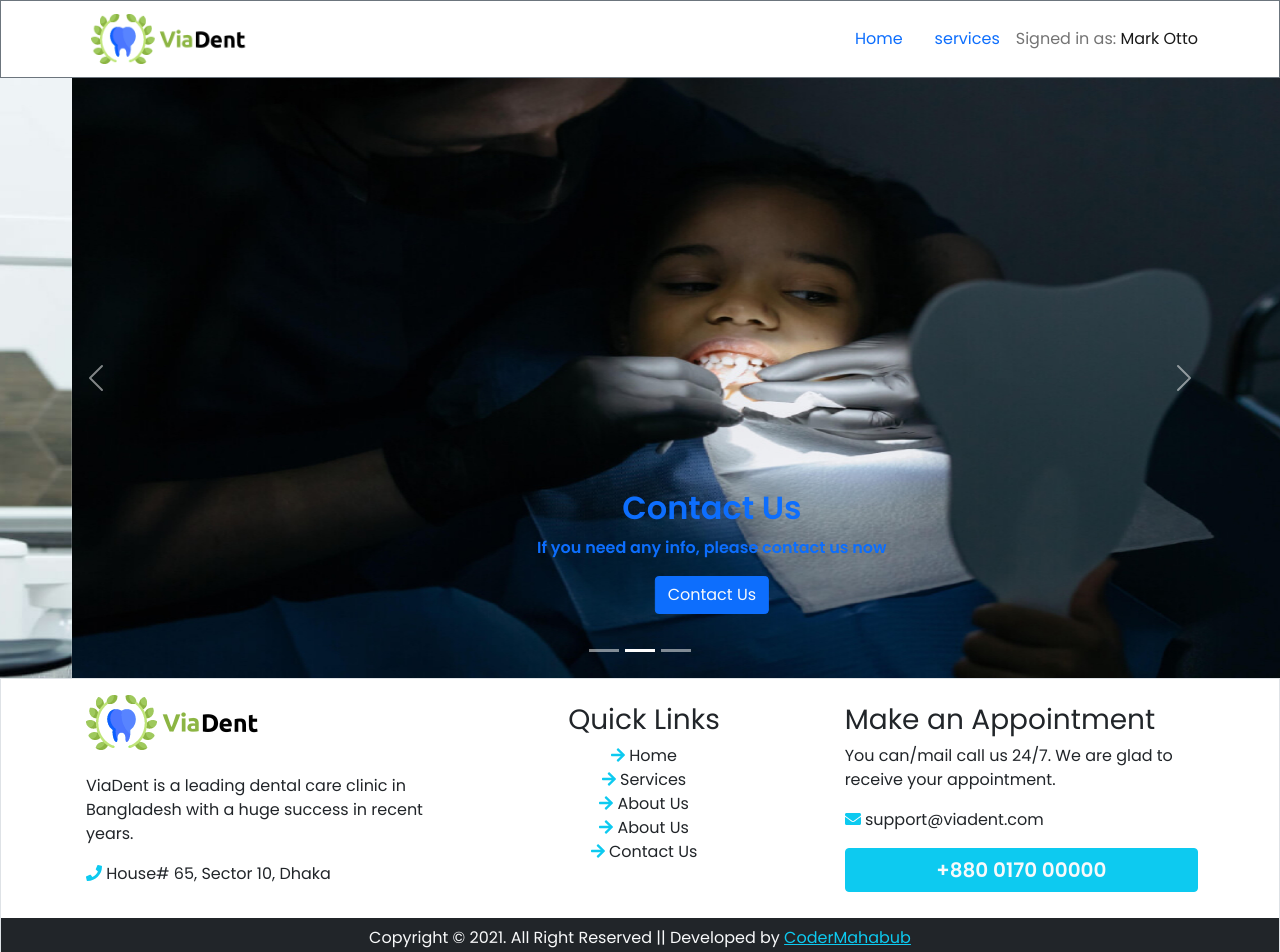
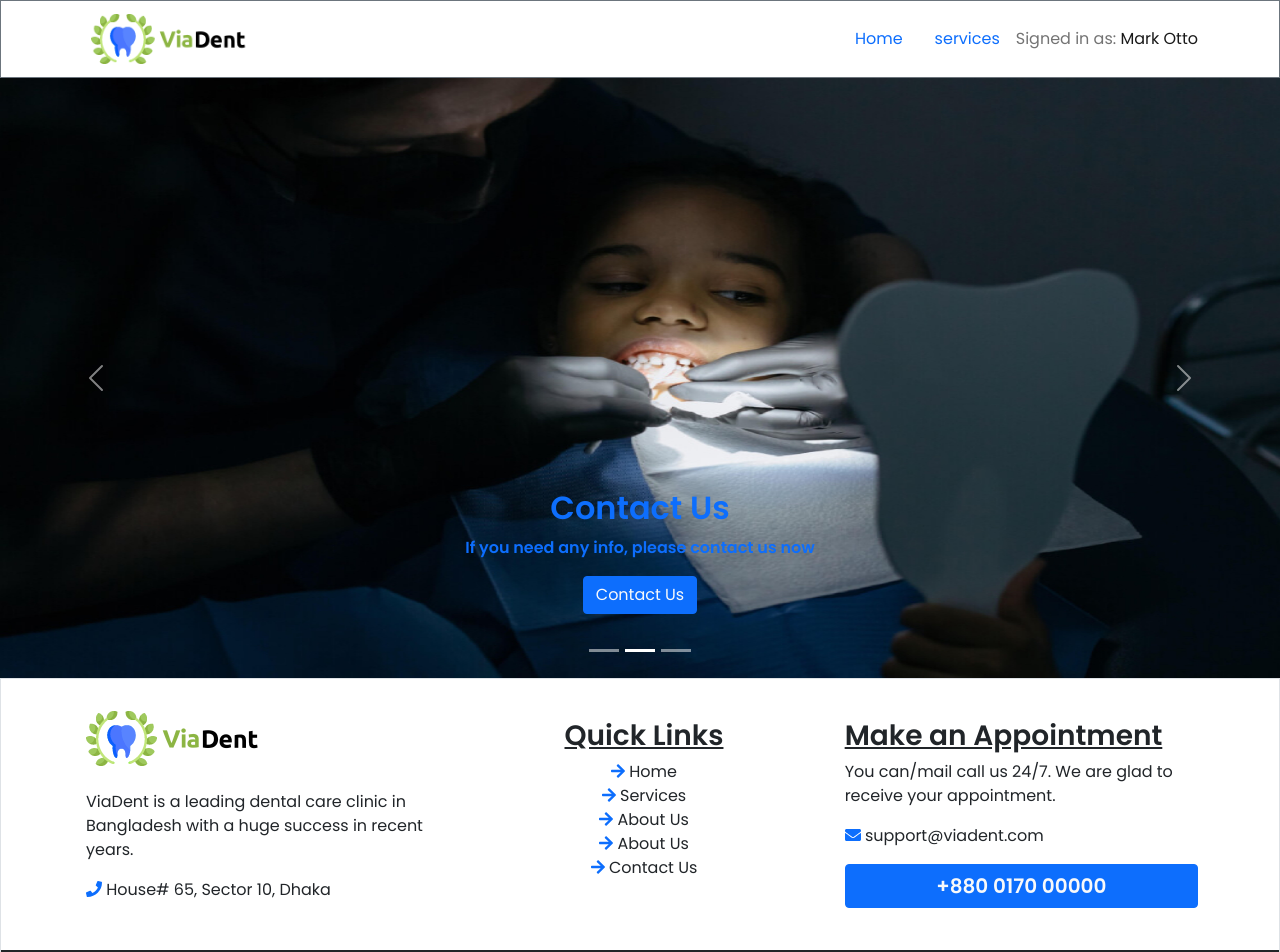
Before and after one commit to CoderMahabub/viadent-dental-clinic, a React (Create React App) app: page /home in a window 1280 px wide. Shown: the top 952 px of the page. Built offline with nearby package versions, Linux system fonts and the light colour scheme.

Commit message:
Footer Retouched

```diff
--- a/src/components/Footer/Footer.js
+++ b/src/components/Footer/Footer.js
@@ -12,29 +12,29 @@
     return (
         <div className="border">
             <Container>
-                <Row>
+                <Row className="py-3">
                     <Col className="text-start p-3">
                         <img className="mb-4" src={footerLogo} alt="" />
                         <p>ViaDent is a leading dental care clinic in Bangladesh with a huge success in recent years.</p>
-                        <p> <span className="text-info">{phoneIcon} </span> House# 65, Sector 10, Dhaka</p>
+                        <p> <span className="text-primary">{phoneIcon} </span> House# 65, Sector 10, Dhaka</p>
                     </Col>
                     <Col className="d-flex flex-column mt-4 text-decoration-none">
-                        <h3>Quick Links</h3>
-                        <Link className="text-decoration-none text-dark" to="/home"><span className="text-info">{arrowRight} </span> Home</Link>
-                        <Link className="text-decoration-none text-dark" to="/home#services"><span className="text-info">{arrowRight} </span> Services</Link>
-                        <Link className="text-decoration-none text-dark" to="/about"><span className="text-info">{arrowRight} </span> About Us</Link>
-                        <Link className="text-decoration-none text-dark" to="/about"><span className="text-info">{arrowRight} </span> About Us</Link>
-                        <Link className="text-decoration-none text-dark" to="/contact"><span className="text-info">{arrowRight} </span> Contact Us</Link>
+                        <h3 className="fw-bold"><u>Quick Links</u></h3>
+                        <Link className="text-decoration-none text-dark" to="/home"><span className="text-primary">{arrowRight} </span> Home</Link>
+                        <Link className="text-decoration-none text-dark" to="/home#services"><span className="text-primary">{arrowRight} </span> Services</Link>
+                        <Link className="text-decoration-none text-dark" to="/about"><span className="text-primary">{arrowRight} </span> About Us</Link>
+                        <Link className="text-decoration-none text-dark" to="/about"><span className="text-primary">{arrowRight} </span> About Us</Link>
+                        <Link className="text-decoration-none text-dark" to="/contact"><span className="text-primary">{arrowRight} </span> Contact Us</Link>
                     </Col>
                     <Col className="d-flex flex-column mt-4 text-start">
-                        <h3>Make an Appointment</h3>
+                        <h3 className="fw-bold"><u>Make an Appointment</u></h3>
                         <p>You can/mail call us 24/7. We are glad to receive your appointment.</p>
-                        <p> <span className="text-info">{emailIcon} </span> support@viadent.com</p>
-                        <Button className="text-light fw-bold fs-5" variant="info">+880 0170 00000</Button>
+                        <p> <span className="text-primary">{emailIcon} </span> support@viadent.com</p>
+                        <Button className="text-light fw-bold fs-5" variant="primary">+880 0170 00000</Button>
                     </Col>
                 </Row>
             </Container>
-            <p className="bg-dark text-light py-2 mb-0">Copyright © 2021. All Right Reserved || Developed by <a className="text-info" href="https://codermahabub.com">CoderMahabub</a></p>
+            <p className="bg-dark text-light py-2 mb-0">Copyright © 2021. All Right Reserved || Developed by <a className="text-primary fs-5" href="https://codermahabub.com">CoderMahabub</a></p>
         </div>
     );
 };
```
